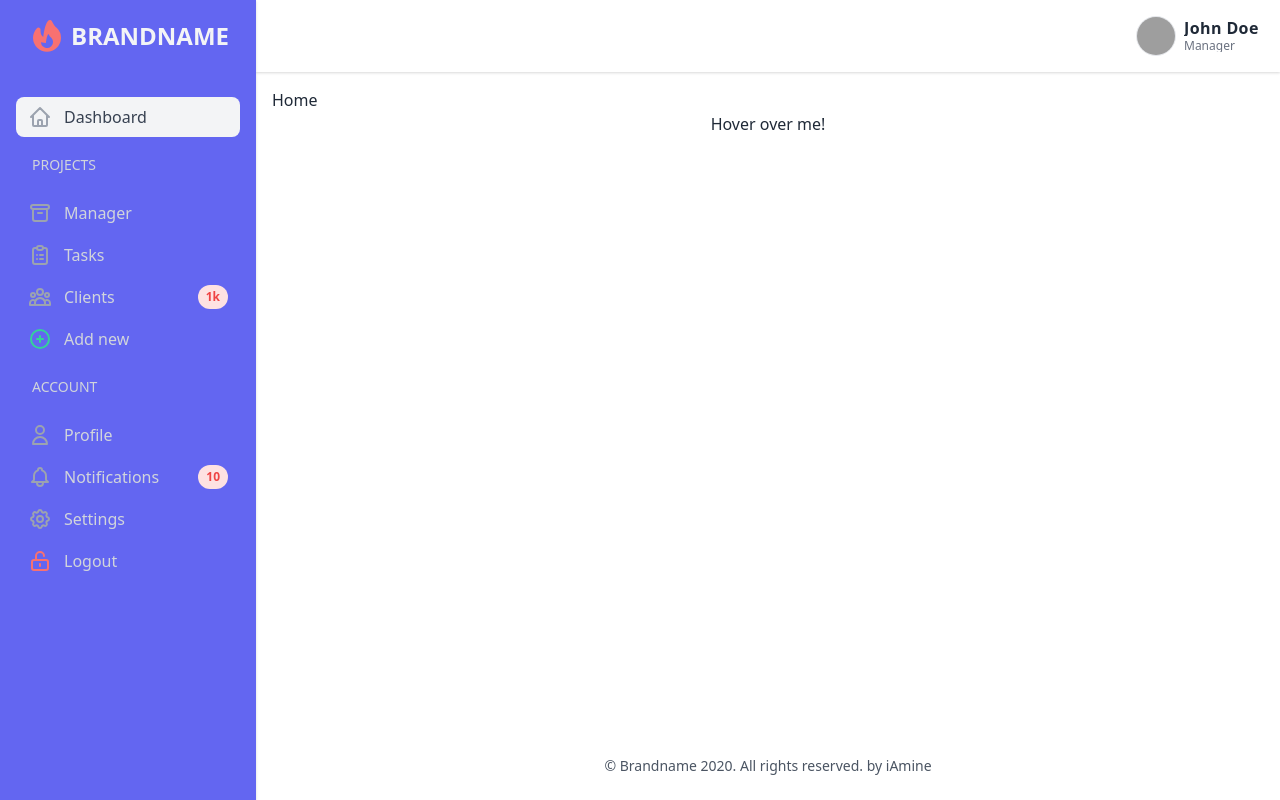
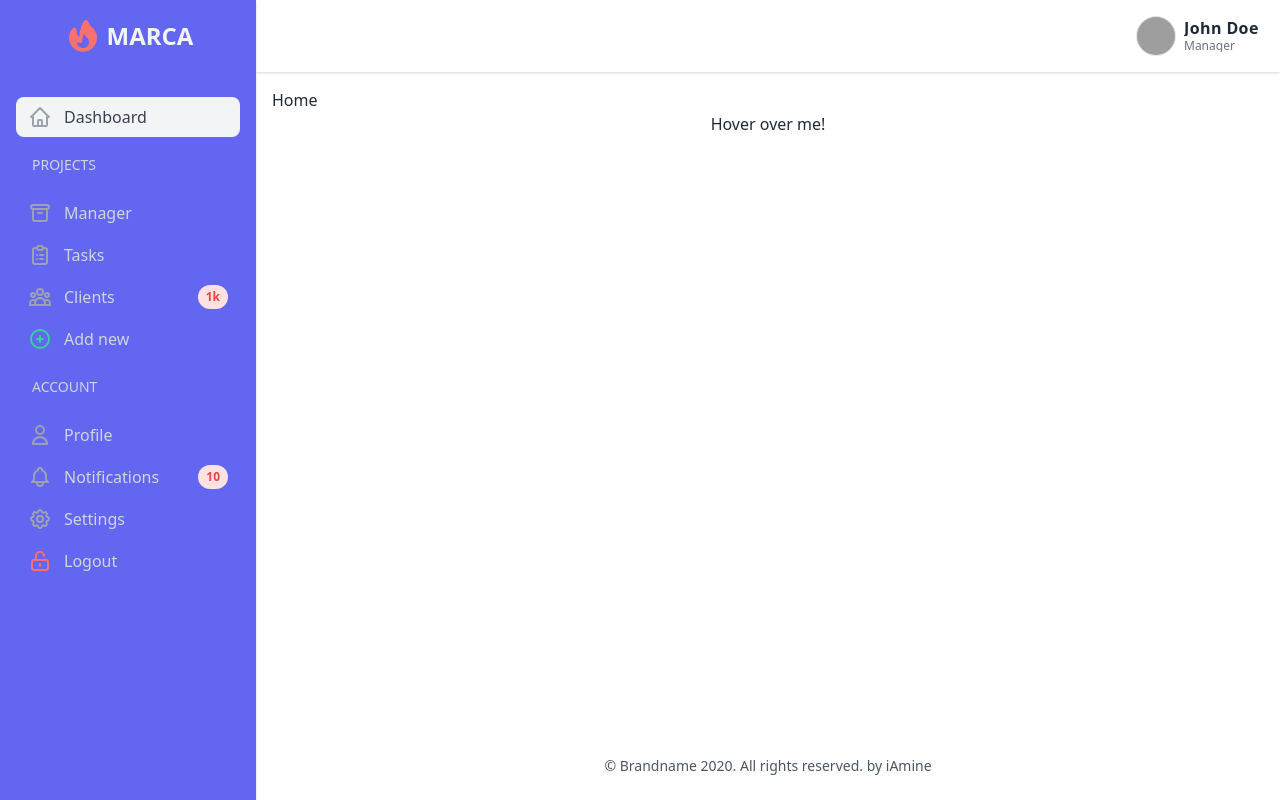
Before and after one commit to brasilgb/sggareact-old2, a React (Create React App) app: page / in a window 1280 px wide. Built offline with nearby package versions, Linux system fonts and the light colour scheme; no server answers; grey boxes are pictures that could not be loaded.

Commit message:
pus 31-03-2022

```diff
--- a/src/components/Sidebar/index.jsx
+++ b/src/components/Sidebar/index.jsx
@@ -16,7 +16,7 @@
                 clip-rule="evenodd"
               />
             </svg>
-            <span className="leading-10 text-gray-100 text-2xl font-bold ml-1 uppercase">Brandname</span>
+            <span className="leading-10 text-gray-100 text-2xl font-bold ml-1 uppercase">Marca</span>
           </a>
         </div>
       </div>
```
